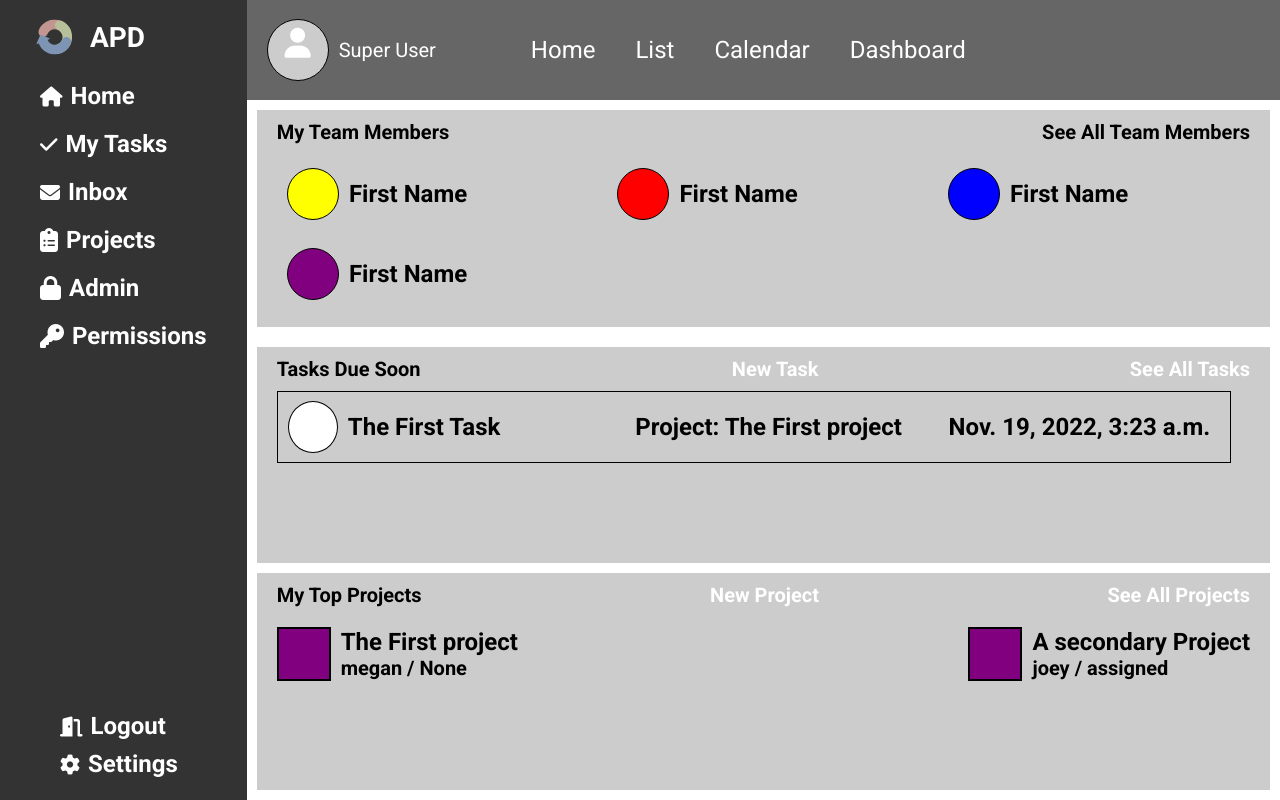
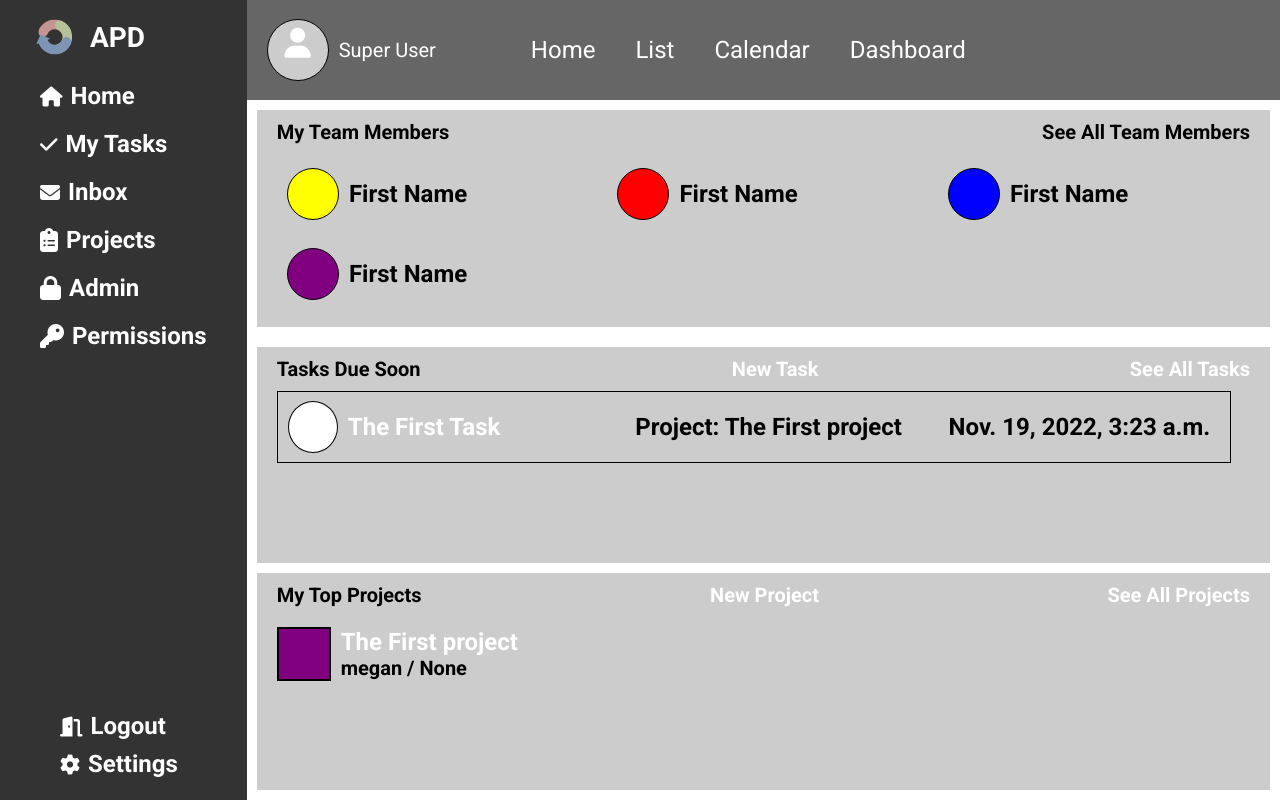
Before and after one commit to meganpaquin/FSDI-Final-Project, a Django app: page /home in a window 1280 px wide. Run offline with Django 4.2, Linux system fonts and the light colour scheme; a user stored in the database is signed in; data comes from the database, SQL or seed files in the repository; parts of the project's set-up code (start-up, migrations or seed data) failed here and were passed over; some libraries are stand-ins or nearby versions.

Commit message:
Update home.html

```diff
--- a/templates/pages/home.html
+++ b/templates/pages/home.html
@@ -50,7 +50,7 @@
         <div class="task-section">
             <div class="section-label">
                 <h5>Tasks Due Soon</h5>
-                <a href=""><h5>New Task</h5></a>
+                <a href="{% url 'task-new' %}"><h5>New Task</h5></a>
                 <a href="{% url 'list' %}"><h5>See All Tasks</h5></a>
             </div>
 
@@ -59,7 +59,7 @@
                 {% if user == task.assignee %}
                 <div class="individual-task">
                     <span class="circle"></span>
-                    <h4><strong>{{ task.task_name }}</strong></h4>
+                    <h4><strong><a href="{% url 'task-detail' task.id %}">{{ task.task_name }}</a></strong></h4>
                     <h4>Project: {{ task.project }}</h4>
                     <h4 class="task-due">{{ task.deadline}}</h4>
                 </div>
@@ -70,7 +70,7 @@
                 {% if user == task.assignee %}
                 <div class="individual-task">
                     <span class="circle"></span>
-                    <h4><strong>{{ task.task_name }}</strong></h4>
+                    <h4><strong><a href="{% url 'task-detail' task.id%}">{{ task.task_name }}</a></strong></h4>
                     <h4>Project: {{ task.project }}</h4>
                     <h4 class="task-due">{{ task.deadline}}</h4>
                 </div>
@@ -95,13 +95,23 @@
 
 
                 {% for project in projects %}
-                <div class="individual-project">
-                    <span class="square"></span>
-                    <div class="details">
-                        <h4>{{ project.title }}</h4>
-                        <h5>{{ project.author }} / {{ project.status }}</h5>
+                    {% if user == project.assignee %}
+                    <div class="individual-project">
+                        <span class="square"></span>
+                        <div class="details">
+                            <h4><a href="{% url 'project-detail' project.id%}">{{ project.title }}</a></h4>
+                            <h5>{{ project.author }} / {{ project.status }}</h5>
+                        </div>
                     </div>
-                </div>
+                    {% elif user == project.author %}
+                    <div class="individual-project">
+                        <span class="square"></span>
+                        <div class="details">
+                            <h4><a href="{% url 'project-detail' project.id%}">{{ project.title }}</a></h4>
+                            <h5>{{ project.author }} / {{ project.status }}</h5>
+                        </div>
+                    </div>
+                    {% endif %}
                 {% endfor %}
             </div>
         </div>
```
